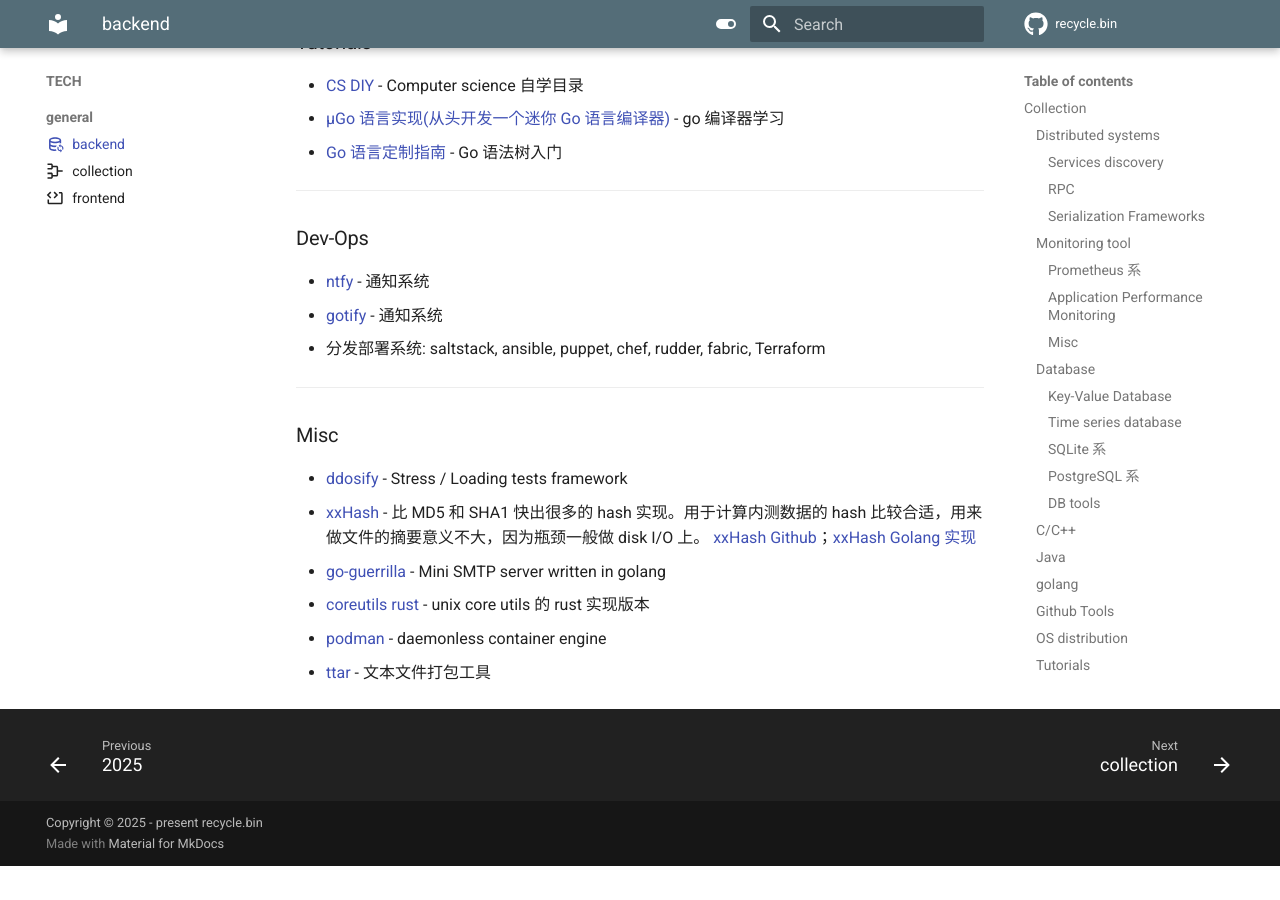
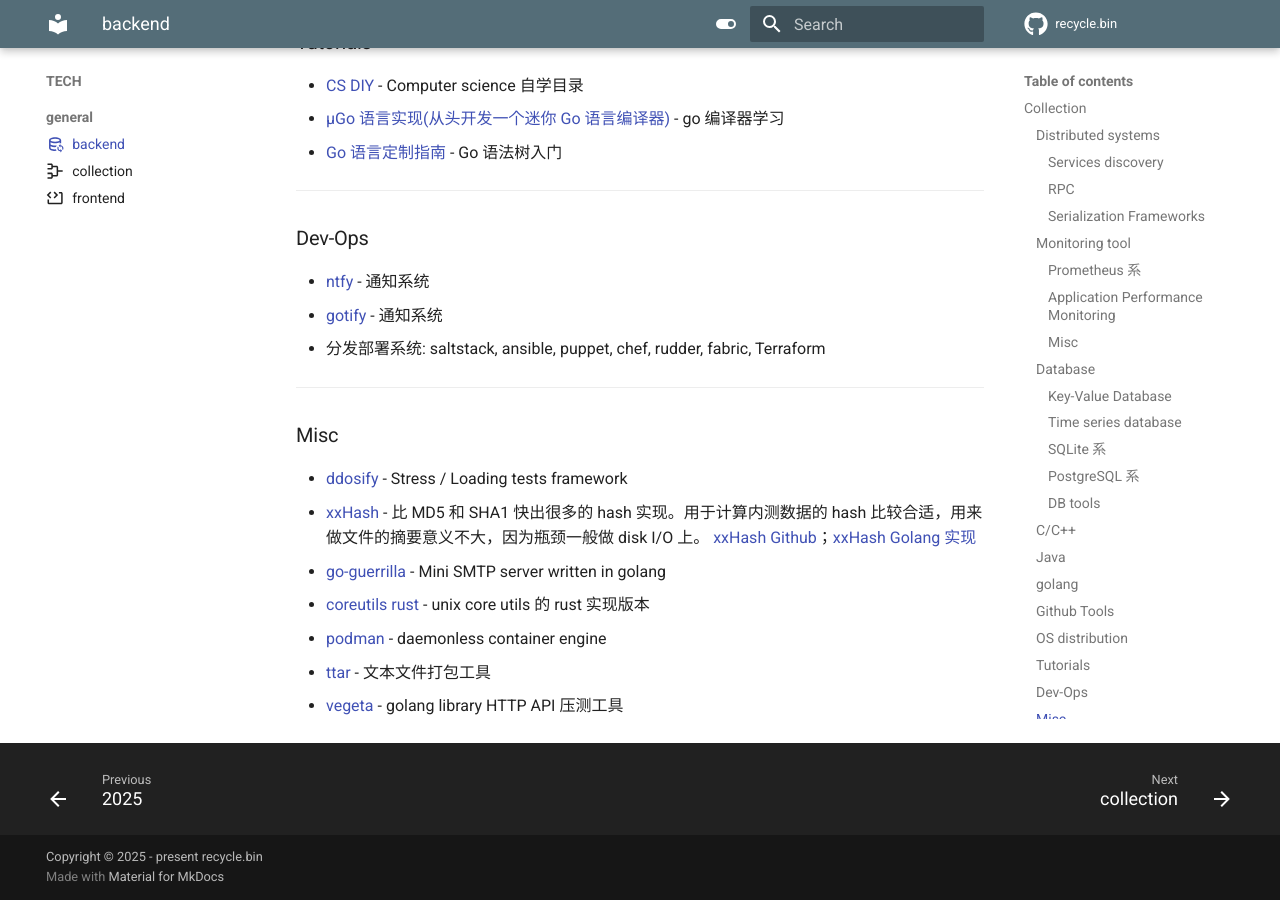
Before and after one commit to xiongjia/xiongjia.github.com, an MkDocs documentation site: the page built from docs/tech/backend.md, in a window 1280 px wide and 900 px high, scrolled down 3876 px. Built offline with MkDocs 1.6.1 and Material for MkDocs 9.7.7, drawn with Linux system fonts in a browser that asks for light colours; comment, search, counter and statistics services are not loaded; before the commit the page ends 4742 px from its top, so only the background shows below that.

Commit message:
updating collections

```diff
--- a/docs/tech/backend.md
+++ b/docs/tech/backend.md
@@ -177,3 +177,4 @@ tags: [tech,backend,database,java,golang]
 - [coreutils rust](https://github.com/uutils/coreutils){:target="\_blank"} - unix core utils 的 rust 实现版本
 - [podman](https://podman.io/){:target="\_blank"} - daemonless container engine
 - [ttar](https://github.com/ideaship/ttar){:target="\_blank"} - 文本文件打包工具
+- [vegeta](https://github.com/tsenart/vegeta){:target="\_blank"} - golang library HTTP API 压测工具
```
